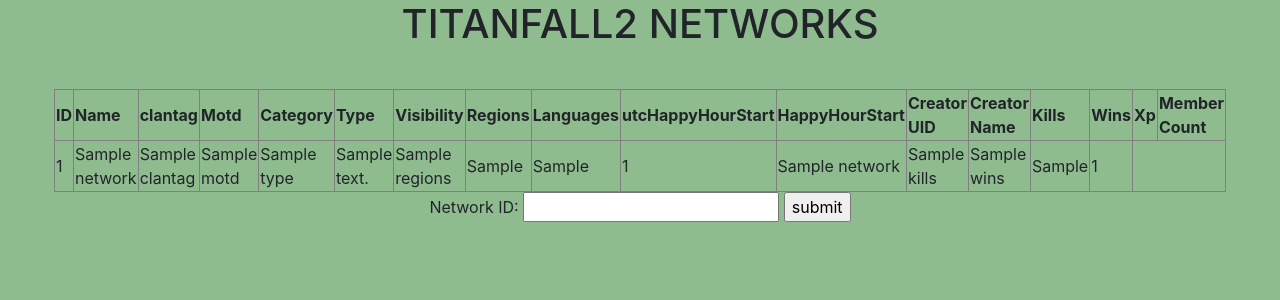
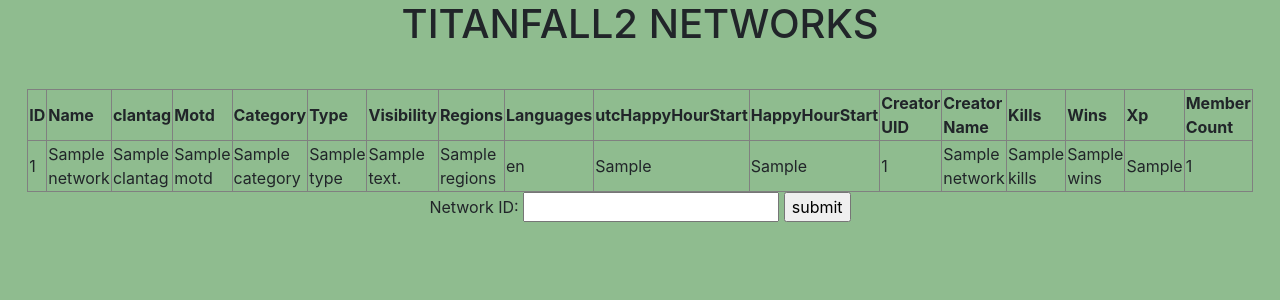
Before and after one commit to xvi-r/Flask-APP, a Python web app: template templates/tfnetworks.html in a window 1280 px wide. Shown: the top 300 px of the page. Run offline with Jinja, Linux system fonts and the light colour scheme; the template is opened without the code that fills it: most values are stand-ins (such as "Sample title", 1, 10 or a date in 2020).

Commit message:
Add ommited fields

```diff
--- a/templates/tfnetworks.html
+++ b/templates/tfnetworks.html
@@ -48,9 +48,11 @@
                     <td>{{network.name}}</td>
                     <td>{{network.clantag}}</td>
                     <td>{{network.motd}}</td>
+                    <td>{{network.category}}</td>
                     <td>{{network.type}}</td>
                     <td>{{network.visibility}}</td>
                     <td>{{network.regions}}</td>
+                    <td>{{network.languages}}</td>
                     <td>{{network.utcHappyHourStart}}</td>
                     <td>{{network.happyHourStart}}</td>
                     <td>{{network.creatorUID}}</td>
```
